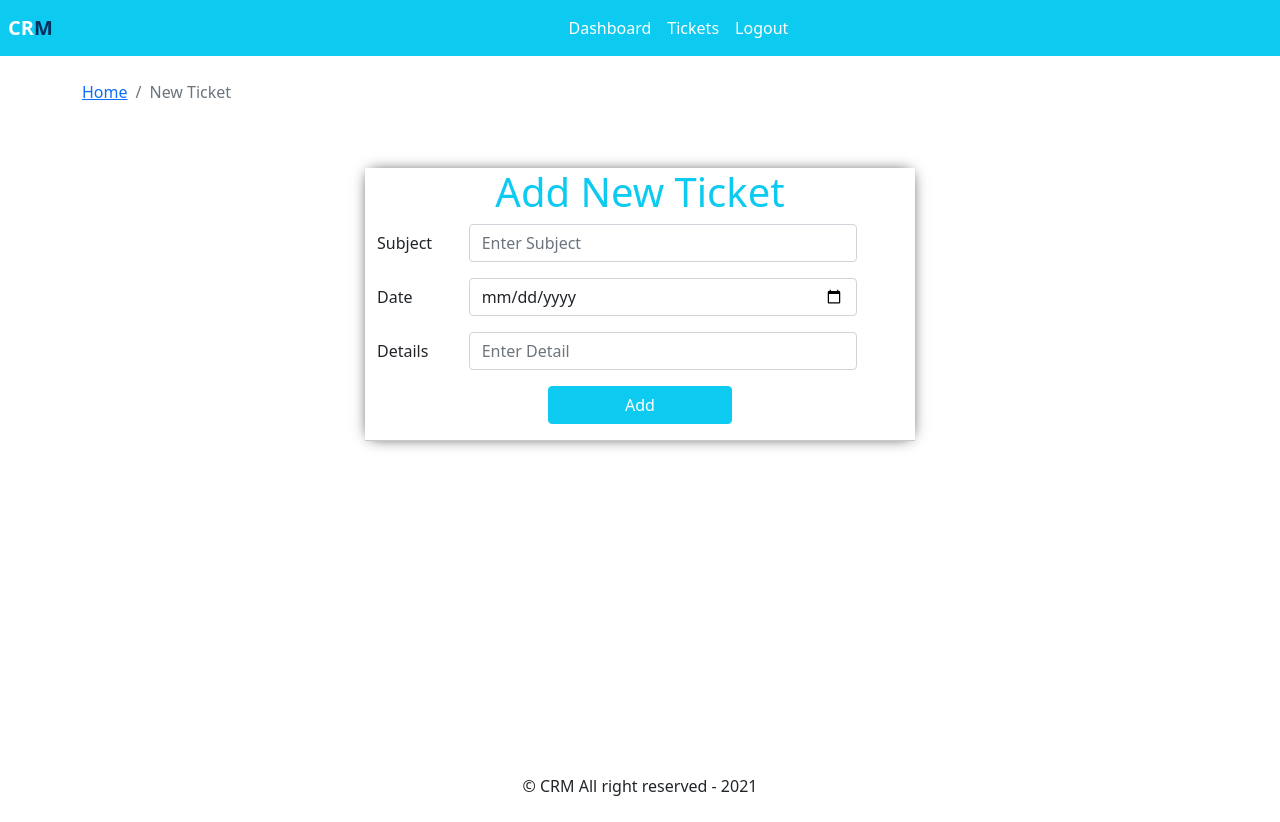
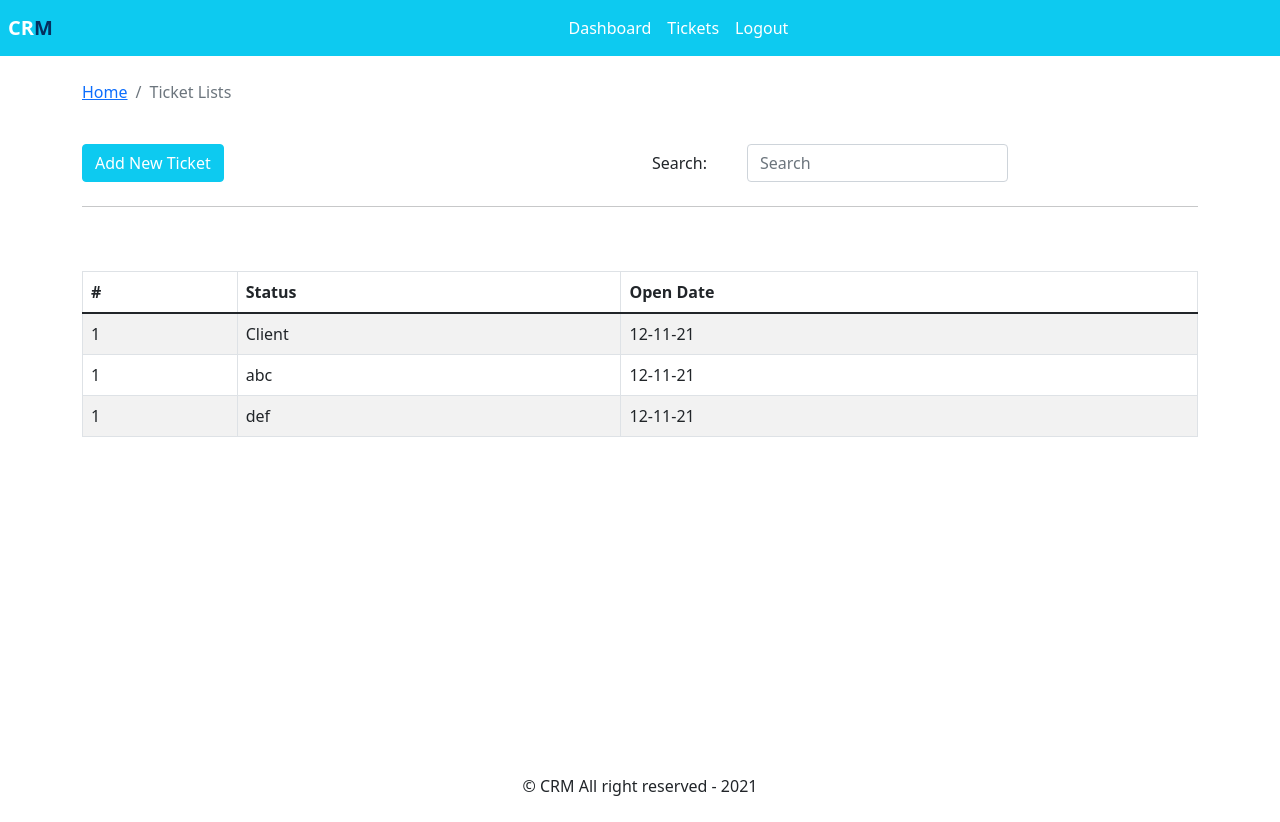
Before and after one commit to Naveed11/crm-frontend, a React (Create React App) app: page / in a window 1280 px wide. Built offline with nearby package versions, Linux system fonts and the light colour scheme.

Commit message:
add ticket list page UI

```diff
--- a/src/App.js
+++ b/src/App.js
@@ -4,13 +4,15 @@ import { DefaultLayout } from './components/Layout/DefaultLayout';
 import Dashboard from './components/Layout/Dashboard';
 import PageBreadcrumb from './components/Layout/Breadcrumb';
 import AddNewTicket from './page/new-ticket/AddNewTicket.page';
+import TicketListing from './page/ticket-listing/TicketListing.page';
 function App() {
   return (
     <div className="App">
     {/* <Entry /> */}
     <DefaultLayout>
         {/* <Dashboard /> */}
-        <AddNewTicket />
+        {/* <AddNewTicket /> */}
+        <TicketListing />
     </DefaultLayout>
     </div>
   );
--- a/src/assets/data.json
+++ b/src/assets/data.json
@@ -1,17 +1,17 @@
 [
 {
     "id":1,
-    "Status":"Client",
+    "Subject":"Client",
     "Date":"12-11-21"
 },
 {
     "id":1,
-    "Status":"Client",
+    "Subject":"abc",
     "Date":"12-11-21"
 },
 {
     "id":1,
-    "Status":"Client",
+    "Subject":"def",
     "Date":"12-11-21"
 }
 
--- /dev/null
+++ b/src/components/Layout/SearchForm.comp.js
@@ -0,0 +1,18 @@
+import React from 'react'
+import {Form,Row,Col} from 'react-bootstrap';
+const SearchForm = ({handleOnChange,str}) => {
+    return (
+        <div>
+            <Form>
+                <Form.Group as ={Row}>
+                    <Form.Label column sm={3} md={2}>Search:</Form.Label>
+                    <Col sm={9} md={6}>
+                        <Form.Control name="searchStr" placeholder="Search" onChange={handleOnChange} value={str} />
+                    </Col>
+                </Form.Group>
+            </Form>
+        </div>
+    )
+}
+
+export default SearchForm
--- a/src/components/Layout/TicketTable.comp.js
+++ b/src/components/Layout/TicketTable.comp.js
@@ -16,7 +16,7 @@ const TicketTable = ({data}) => {
                     data.length ? data.map((row)=>(
                         <tr key={row.id}>
                             <td>{row.id}</td>
-                            <td>{row.Status}</td>
+                            <td>{row.Subject}</td>
                             <td>{row.Date}</td>
                     </tr>
                     )): "Record not found"
--- /dev/null
+++ b/src/page/ticket-listing/TicketListing.page.js
@@ -0,0 +1,51 @@
+import React,{useState,useEffect} from 'react'
+import {Container,Row,Col,Button} from 'react-bootstrap';
+import PageBreadcrumb from '../../components/Layout/Breadcrumb';
+import SearchForm from '../../components/Layout/SearchForm.comp';
+import TicketTable from '../../components/Layout/TicketTable.comp';
+import data from '../../assets/data.json';
+const TicketListing = () => {
+    const [str,setStr] = useState();
+    const [dispTickets,setDispTickets] = useState(data);
+    useEffect(() => {}, [str,dispTickets])
+    const handleOnChange = e=>{
+        setStr(e.target.value);
+        searchTicket(e.target.value);
+     }
+    const searchTicket = sttr =>{
+        const displayTickets = data.filter((row)=>row.Subject.toLowerCase().includes(sttr.toLowerCase()))
+        setDispTickets(displayTickets);
+    }
+    return (
+        <Container>
+            {/* Breadcrumb */}
+            <Row>
+                <Col>
+                <PageBreadcrumb page="Ticket Lists"/>
+                </Col>
+            </Row>
+            {/* Breadcrumb */}
+
+            {/* Add New Ticket Button & Search form */}
+            <Row>
+                <Col>
+                <Button variant="info text-white mt-4 mb-2">Add New Ticket</Button>
+                </Col>
+
+                <Col className="text-right mt-4 mb-2">
+                    <SearchForm handleOnChange={handleOnChange} str={str} />
+                </Col>
+            </Row>
+            {/* Add New Ticket Button & Search form*/}
+            <hr />
+
+           <Row>
+               <Col>
+                <TicketTable data={dispTickets} />
+               </Col>
+           </Row>
+        </Container>
+    )
+}
+
+export default TicketListing
```
